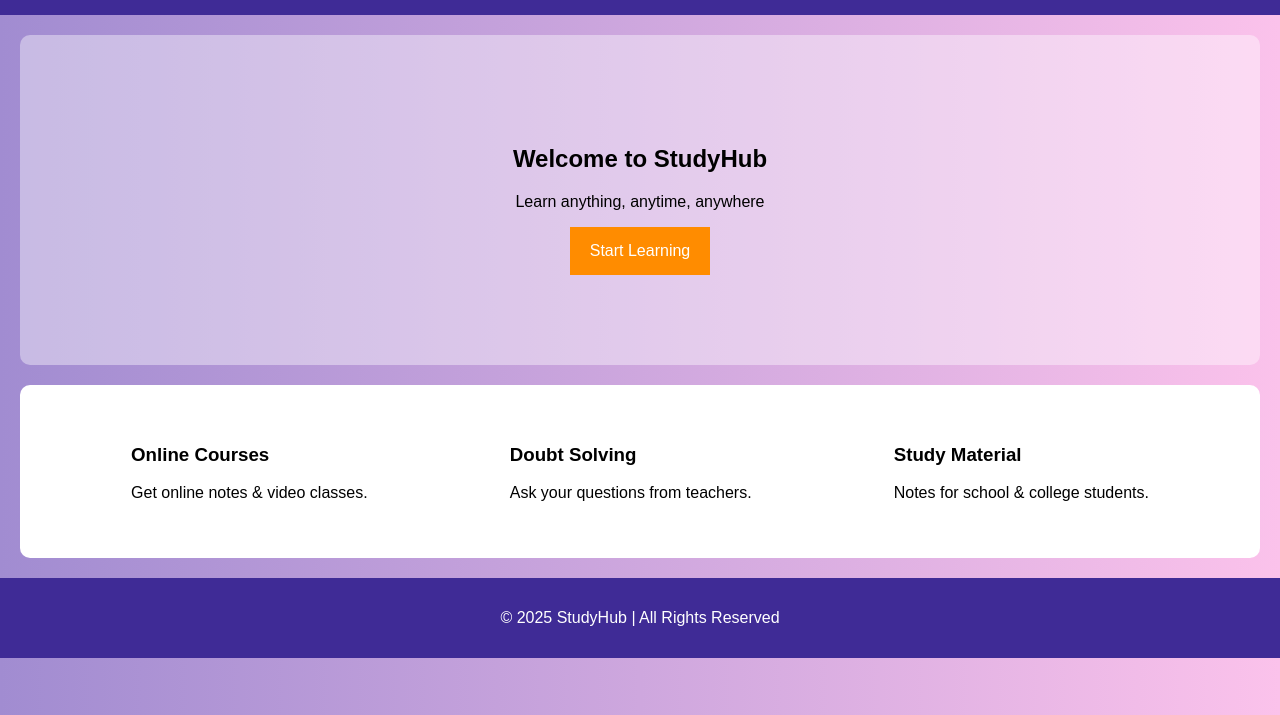
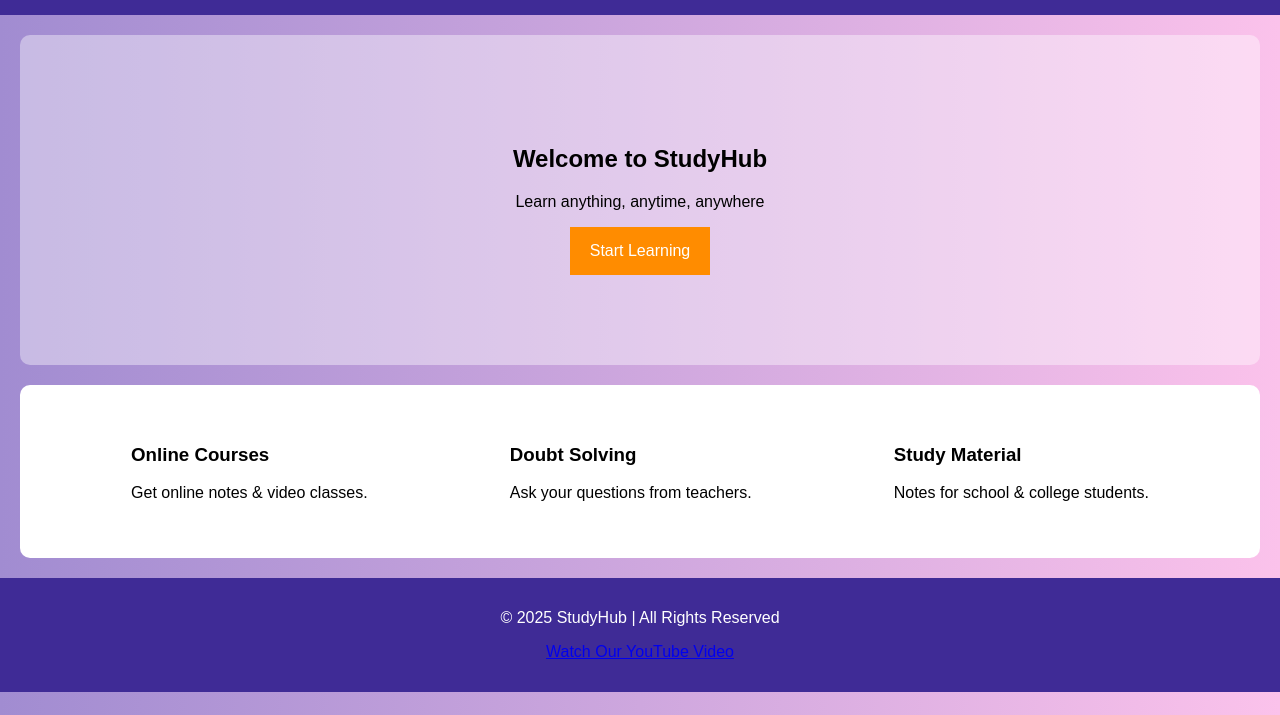
Before and after one commit to codeswithraushan/study-demo, a plain HTML site: page index.html in a window 1280 px wide. Shown: the part 85-800 px from the top of the page. Drawn offline with Linux system fonts and the light colour scheme.

Commit message:
Add YouTube link to footer
Signed-off-by: Raushan Kumar <raushansw103@gmail.com>

```diff
--- a/index.html
+++ b/index.html
@@ -45,6 +45,13 @@
 
 <footer>
     <p>© 2025 StudyHub | All Rights Reserved</p>
+
+    <!-- YouTube Link Added In Footer -->
+    <p>
+        <a href="https://youtu.be/OrAn_be33OA" target="_blank">
+            Watch Our YouTube Video
+        </a>
+    </p>
 </footer>
 
 </body>
```
